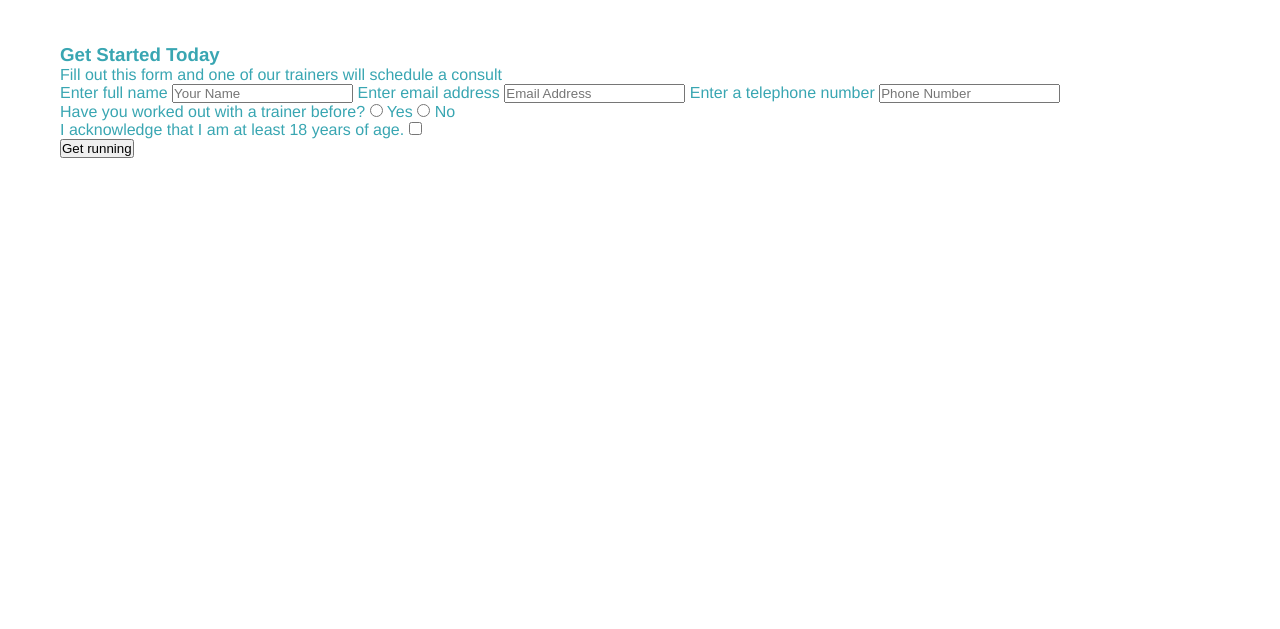
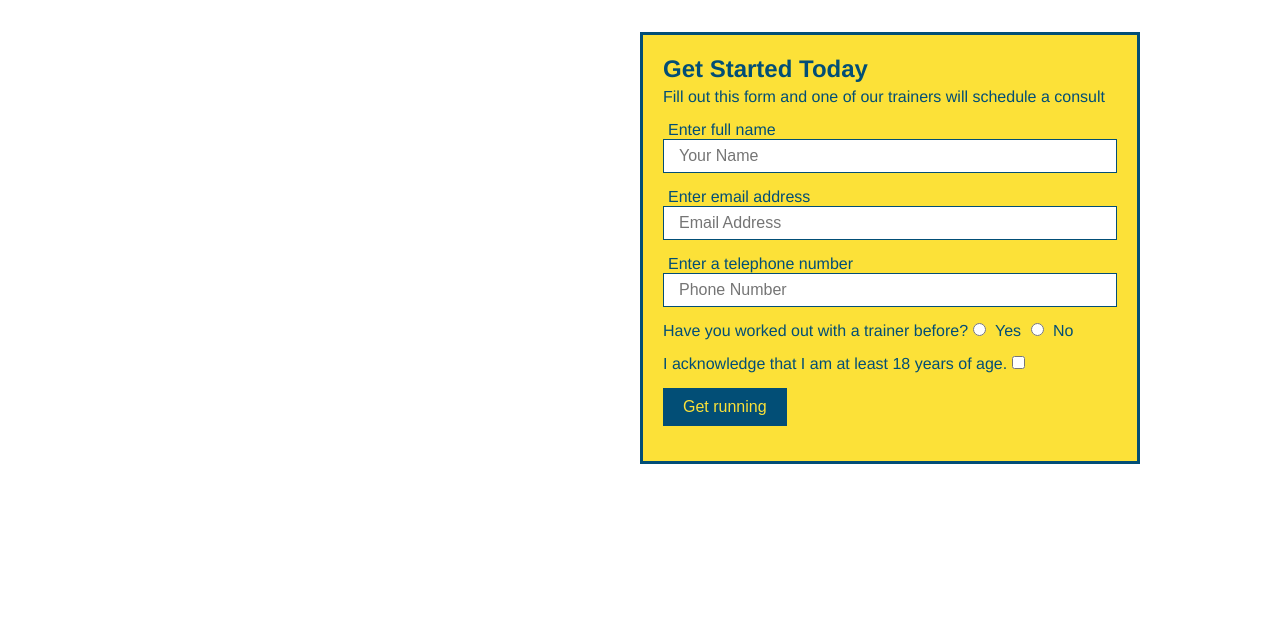
Before and after one commit to joshgreiff/run-buddy, a plain HTML site: page index.html in a window 1280 px wide. Shown: the part 171-800 px from the top of the page. Drawn offline with Linux system fonts and the light colour scheme.

Commit message:
Styled jumbotron

```diff
--- a/assets/css/style.css
+++ b/assets/css/style.css
@@ -76,14 +76,50 @@ section{
     height: 600px;
     background-size: cover;
     background-position: center;
+    position: relative;
 }
+
 .hero-form {
     background-color: #fce138;
     padding: 20px;
     width: 500px;
     color: #024e76;
     border: solid 3px #024e76;
+    position: absolute;
+    bottom: 120px;
+    right: 140px;
 }
 
+.hero-form h3{
+  font-size: 24px;
+  margin: 0;
+}
+
+.hero-form p{
+    margin: 5px 0 15px 0;
+}
+
+.form-input{
+    border: 1px solid #024e76;
+    font-size: 16px;
+    display: block;
+    padding: 7px 15px;
+    font-size: 16px;
+    color: #024e76;
+    width: 100%;
+    margin-bottom: 15px;
+}
+
+.hero-form label{
+    margin: 0 5px;
+}
+
+.hero-form button{
+    color:#fce138;
+    background-color: #024e76;
+    border: none;
+    padding: 10px 20px;
+    font-size: 16px;
+}
 
 /* Hero Style End*/
--- a/index.html
+++ b/index.html
@@ -38,17 +38,17 @@
 
         <!-- hero/jumbotron -->
         <section class="hero">
-            <div>
+            <div class="hero-form">
                 <h3>Get Started Today</h3>
                 <p>Fill out this form and one of our trainers will schedule a consult</p>
             <!--Add form element-->
             <form>
                 <label for="name">Enter full name</label>
-                <input type="text" placeholder="Your Name" name="name" id="name"/>
+                <input class="form-input" type="text" placeholder="Your Name" name="name" id="name"/>
                 <label for="email">Enter email address</label>
-                <input type="email" placeholder="Email Address" name="email" id="email"/>
+                <input class="form-input" type="email" placeholder="Email Address" name="email" id="email"/>
                 <label for="phone">Enter a telephone number</label>
-                <input type="tel" placeholder="Phone Number" name="phone" id="phone"/>
+                <input class="form-input" type="tel" placeholder="Phone Number" name="phone" id="phone"/>
                 <p>
                     Have you worked out with a trainer before?
                     <input type="radio" name="trainer-confirm" id="trainer-yes" />
```
